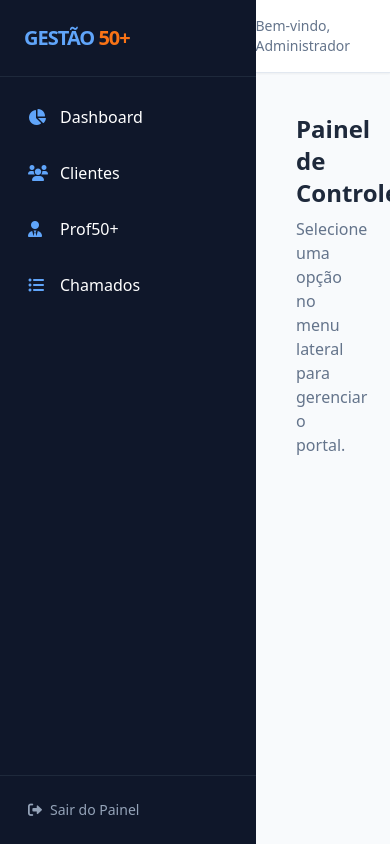
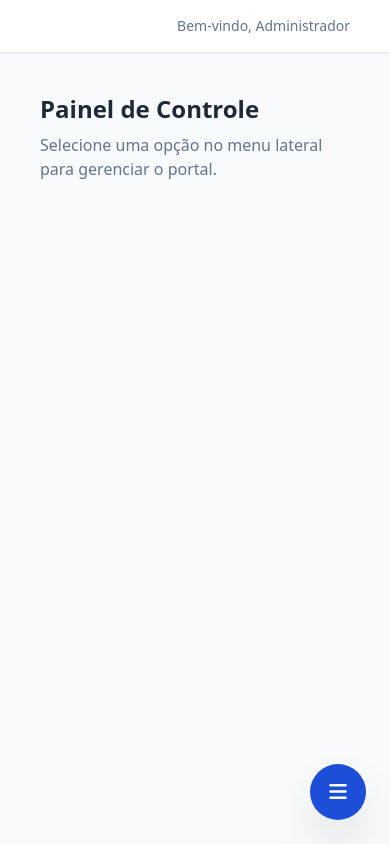
Before and after one commit to Nycksionia/atende50, a Flask app: page /area-restrita in a window 390 px wide. Run offline with Flask 3, Linux system fonts and the light colour scheme; a user stored in the database is signed in; some libraries are stand-ins or nearby versions.

Commit message:
UI: Padronização final do menu retrátil em todas as telas

```diff
--- a/templates/area_restrita.html
+++ b/templates/area_restrita.html
@@ -10,13 +10,19 @@
 </head>
 
 <body class="bg-slate-50 flex h-screen overflow-hidden">
-    <aside class="w-64 bg-slate-900 text-white flex flex-col shrink-0">
-        <div class="p-6 border-b border-slate-800">
-            <span class="text-xl font-black tracking-tighter text-blue-400">GESTÃO <span
-                    class="text-orange-500">50+</span></span>
+    <aside id="sidebar"
+        class="hidden lg:flex w-64 bg-slate-900 text-white flex-col shrink-0 h-full sticky top-0 z-50 transition-all duration-300">
+        <div class="p-6 border-b border-slate-800 flex justify-between items-center">
+            <a href="{{ url_for('exibir_area_restrita') }}" class="block hover:opacity-80 transition">
+                <span class="text-xl font-black tracking-tighter text-blue-400">GESTÃO <span
+                        class="text-orange-500">50+</span></span>
+            </a>
+            <button onclick="toggleSidebar()" class="lg:hidden text-slate-400 p-2">
+                <i class="fas fa-times text-xl"></i>
+            </button>
         </div>
 
-        <nav class="flex-1 p-4 space-y-2">
+        <nav class="flex-1 p-4 space-y-2 overflow-y-auto">
             <a href="{{ url_for('ir_para_dashboard') }}"
                 class="flex items-center gap-3 p-3 rounded-xl hover:bg-slate-800 transition">
                 <i class="fas fa-chart-pie w-5 text-blue-400"></i> Dashboard
@@ -35,24 +41,39 @@
             </a>
         </nav>
 
-        <div class="p-4 border-t border-slate-800">
+        <div class="p-4 border-t border-slate-800 mt-auto">
             <a href="{{ url_for('index') }}"
-                class="text-slate-400 text-sm hover:text-white flex items-center gap-2 px-3 py-2">
+                class="text-slate-400 text-sm hover:text-white flex items-center gap-2 px-3 py-2 transition">
                 <i class="fas fa-sign-out-alt"></i> Sair do Painel
             </a>
         </div>
     </aside>
 
-    <main class="flex-1 bg-slate-50 overflow-y-auto">
-        <header class="bg-white border-b border-slate-200 py-4 px-10 flex justify-end items-center shadow-sm">
+    <main class="flex-1 flex flex-col min-w-0 bg-slate-50 overflow-hidden">
+        <header class="bg-white border-b border-slate-200 py-4 px-10 flex justify-end items-center shadow-sm shrink-0">
             <span class="text-slate-500 font-medium text-sm">Bem-vindo, Administrador</span>
         </header>
 
-        <div class="p-10">
+        <div class="p-10 overflow-y-auto h-full">
             <h1 class="text-2xl font-bold text-slate-800">Painel de Controle</h1>
             <p class="text-slate-500 mt-2">Selecione uma opção no menu lateral para gerenciar o portal.</p>
         </div>
     </main>
+
+    <button onclick="toggleSidebar()"
+        class="lg:hidden fixed bottom-6 right-6 z-[60] bg-blue-700 text-white w-14 h-14 rounded-full shadow-2xl flex items-center justify-center">
+        <i class="fas fa-bars text-xl"></i>
+    </button>
+
+    <script>
+        function toggleSidebar() {
+            const sidebar = document.getElementById('sidebar');
+            sidebar.classList.toggle('hidden');
+            sidebar.classList.toggle('fixed');
+            sidebar.classList.toggle('inset-0');
+            sidebar.classList.toggle('flex');
+        }
+    </script>
 </body>
 
 </html>
--- a/templates/dashboard.html
+++ b/templates/dashboard.html
@@ -54,10 +54,7 @@
     <main class="flex-1 flex flex-col min-w-0 bg-slate-50 overflow-hidden">
 
         <header
-            class="bg-white border-b border-slate-200 py-4 px-6 md:px-10 flex justify-between lg:justify-end items-center shadow-sm shrink-0">
-            <button onclick="toggleSidebar()" class="lg:hidden bg-slate-900 text-white p-2 rounded-lg">
-                <i class="fas fa-bars"></i>
-            </button>
+            class="bg-white border-b border-slate-200 py-4 px-6 md:px-10 flex justify-end items-center shadow-sm shrink-0">
             <div class="flex items-center space-x-4">
                 <span class="text-slate-500 italic text-sm hidden sm:inline">Painel de Gestão</span>
                 <div class="h-8 w-8 bg-blue-100 rounded-full flex items-center justify-center text-blue-700">
```
